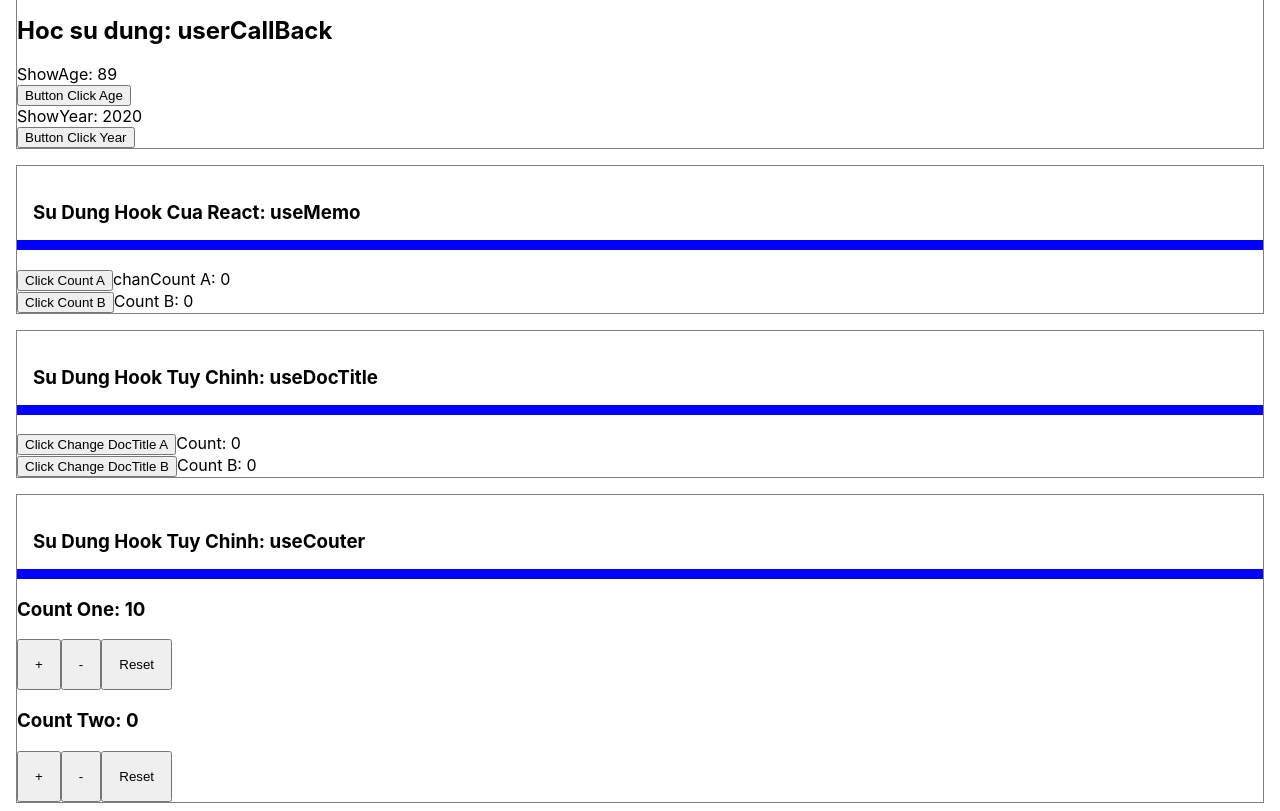
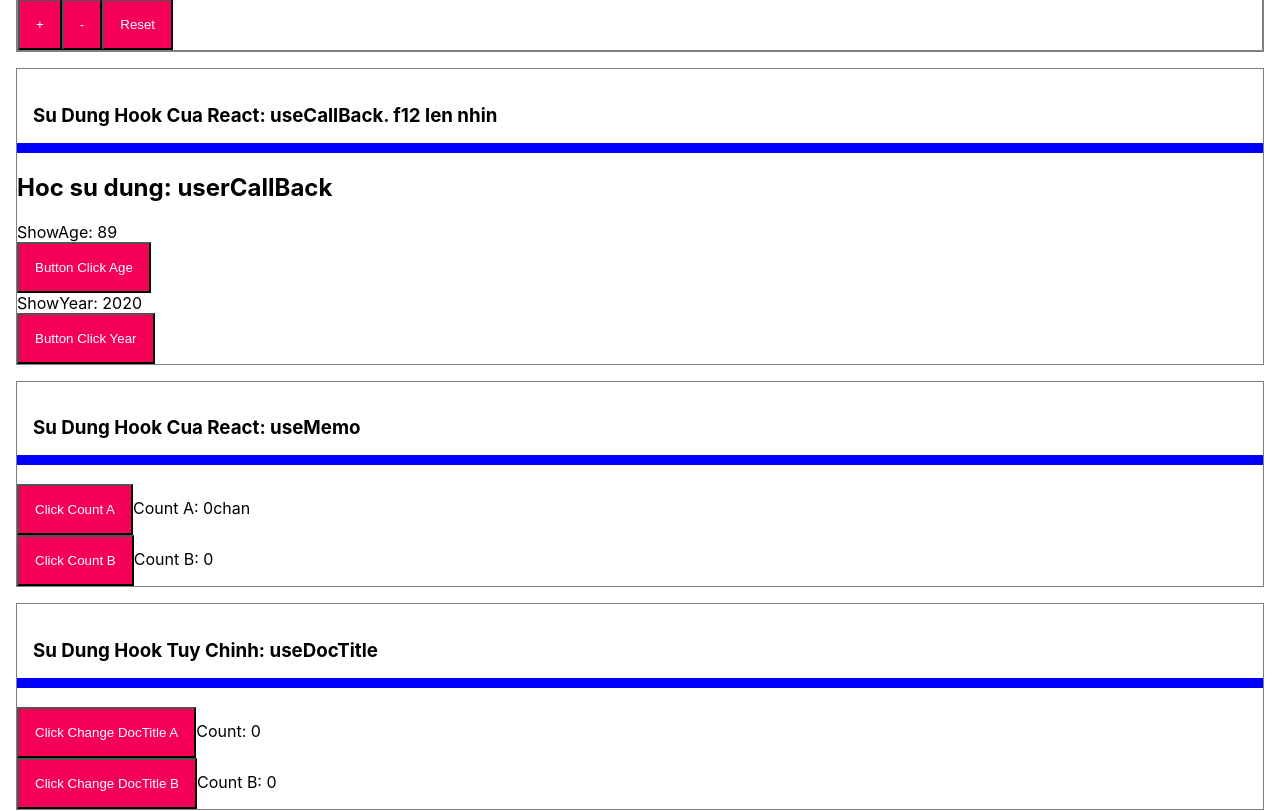
Before and after one commit to hoquangtri289/reducer, a React (Create React App) app: page / in a window 1280 px wide. Shown: the part 540-1351 px from the top of the page. Built offline with nearby package versions, Linux system fonts and the light colour scheme; no server answers.

Commit message:
Update: all button theme

```diff
--- a/src/components/count/CountA.js
+++ b/src/components/count/CountA.js
@@ -7,7 +7,7 @@ export default function CountA() {
     let myThem = useContext(MyTheme);
     return (
         <React.Fragment>
-            CountA: {countContext.countState}
+            <h4>CountA: {countContext.countState}</h4>
             <button
                 style={{
                     padding: myThem.padding,
--- a/src/components/count/CountD.js
+++ b/src/components/count/CountD.js
@@ -7,7 +7,7 @@ export default function CountD() {
     const myThem = useContext(MyTheme);
     return (
         <React.Fragment>
-            CountD: {countContext.countState}
+            <h4>CountD: {countContext.countState}</h4>
             <button
                 style={{
                     padding: myThem.padding,
--- a/src/components/useCallBack/ButtonClickAge.js
+++ b/src/components/useCallBack/ButtonClickAge.js
@@ -1,10 +1,21 @@
-import React from 'react'
+import React, { useContext } from "react";
+import { MyTheme } from "../../App";
 
-const ButtonClickAge = ({handleClickAge}) => {
-    console.log('ButtonClickAge');
+const ButtonClickAge = ({ handleClickAge }) => {
+    let myTheme = useContext(MyTheme);
+    console.log("ButtonClickAge");
     return (
-        <button onClick={handleClickAge}>Button Click Age</button>
-    )
-}
+        <button
+            style={{
+                padding: myTheme.padding,
+                color: myTheme.color,
+                backgroundColor: myTheme.backgroundcolor,
+            }}
+            onClick={handleClickAge}
+        >
+            Button Click Age
+        </button>
+    );
+};
 
 export default React.memo(ButtonClickAge);
--- a/src/components/useCallBack/ButtonClickYear.js
+++ b/src/components/useCallBack/ButtonClickYear.js
@@ -1,10 +1,21 @@
-import React from 'react'
+import React, { useContext } from "react";
+import { MyTheme } from "../../App";
 
-function ButtonClickYear({handleClickYear}) {
-    console.log('ButtonClickYear');
+function ButtonClickYear({ handleClickYear }) {
+    let myTheme = useContext(MyTheme);
+    console.log("ButtonClickYear");
     return (
-        <button onClick={handleClickYear}>Button Click Year</button>
-    )
+        <button
+            style={{
+                padding: myTheme.padding,
+                color: myTheme.color,
+                backgroundColor: myTheme.backgroundcolor,
+            }}
+            onClick={handleClickYear}
+        >
+            Button Click Year
+        </button>
+    );
 }
 
 export default React.memo(ButtonClickYear);
--- a/src/components/useCount/CountOne.js
+++ b/src/components/useCount/CountOne.js
@@ -1,10 +1,13 @@
-import React, {useContext} from 'react'
-import { MyTheme } from '../../App';
-import useCouter from '../../hooks/useCouter';
+import React, { useContext } from "react";
+import { MyTheme } from "../../App";
+import useCouter from "../../hooks/useCouter";
 
 const CountOne = () => {
     let myTheme = useContext(MyTheme);
-    let [count, handleClickCong, handleClickTru, handleClickReset] = useCouter(10, 10); // su dung hook tuy bien
+    let [count, handleClickCong, handleClickTru, handleClickReset] = useCouter(
+        10,
+        10
+    ); // su dung hook tuy bien
     return (
         <div>
             <h3>Count One: {count}</h3>
@@ -13,26 +16,38 @@ const CountOne = () => {
                     style={{
                         padding: myTheme.padding,
                         cursor: myTheme.cursor,
+                        color: myTheme.color,
+                        backgroundColor: myTheme.backgroundcolor,
                     }}
                     onClick={handleClickCong}
-                >+</button>
+                >
+                    +
+                </button>
                 <button
                     style={{
                         padding: myTheme.padding,
-                        cursor: myTheme.cursor
+                        cursor: myTheme.cursor,
+                        color: myTheme.color,
+                        backgroundColor: myTheme.backgroundcolor,
                     }}
                     onClick={handleClickTru}
-                >-</button>
+                >
+                    -
+                </button>
                 <button
                     style={{
                         padding: myTheme.padding,
-                        cursor: myTheme.cursor
+                        cursor: myTheme.cursor,
+                        color: myTheme.color,
+                        backgroundColor: myTheme.backgroundcolor,
                     }}
                     onClick={handleClickReset}
-                >Reset</button>
+                >
+                    Reset
+                </button>
             </div>
         </div>
-    )
-}
+    );
+};
 
-export default CountOne
+export default CountOne;
--- a/src/components/useCount/CountTwo.js
+++ b/src/components/useCount/CountTwo.js
@@ -1,9 +1,9 @@
-import React, { useContext} from "react";
+import React, { useContext } from "react";
 import { MyTheme } from "../../App";
 import useCouter from "../../hooks/useCouter";
 
 let CountTwo = () => {
-    let myThem = useContext(MyTheme);
+    let myTheme = useContext(MyTheme);
     let [count, handleClickCong, handleClickTru, handleClickReset] = useCouter(
         0,
         1
@@ -14,8 +14,10 @@ let CountTwo = () => {
             <div>
                 <button
                     style={{
-                        padding: myThem.padding,
-                        cursor: myThem.cursor,
+                        padding: myTheme.padding,
+                        cursor: myTheme.cursor,
+                        color: myTheme.color,
+                        backgroundColor: myTheme.backgroundcolor,
                     }}
                     onClick={handleClickCong}
                 >
@@ -23,8 +25,10 @@ let CountTwo = () => {
                 </button>
                 <button
                     style={{
-                        padding: myThem.padding,
-                        cursor: myThem.cursor,
+                        padding: myTheme.padding,
+                        cursor: myTheme.cursor,
+                        color: myTheme.color,
+                        backgroundColor: myTheme.backgroundcolor,
                     }}
                     onClick={handleClickTru}
                 >
@@ -32,8 +36,10 @@ let CountTwo = () => {
                 </button>
                 <button
                     style={{
-                        padding: myThem.padding,
-                        cursor: myThem.cursor,
+                        padding: myTheme.padding,
+                        cursor: myTheme.cursor,
+                        color: myTheme.color,
+                        backgroundColor: myTheme.backgroundcolor,
                     }}
                     onClick={handleClickReset}
                 >
--- a/src/components/useFormInput/useFormInput.js
+++ b/src/components/useFormInput/useFormInput.js
@@ -39,6 +39,8 @@ const useFormInput = () => {
                 <button
                     style={{
                         padding: myTheme.padding,
+                        color: myTheme.color,
+                        backgroundColor: myTheme.backgroundcolor,
                     }}
                     type="submit"
                 >
--- a/src/components/useHooks/DocTitleA.js
+++ b/src/components/useHooks/DocTitleA.js
@@ -1,7 +1,9 @@
-import React, { useState } from "react";
+import React, { useState, useContext } from "react";
 import useDocTitle from "../../hooks/useDocTitle";
+import { MyTheme } from "../../App";
 
 const DocTitleA = () => {
+    let myTheme = useContext(MyTheme);
     let [count, setCount] = useState(0);
     let handleClickCount = () => {
         setCount(count + 1);
@@ -10,7 +12,16 @@ const DocTitleA = () => {
     useDocTitle(count);
     return (
         <div>
-            <button onClick={handleClickCount}>Click Change DocTitle A</button>
+            <button
+                style={{
+                    padding: myTheme.padding,
+                    color: myTheme.color,
+                    backgroundColor: myTheme.backgroundcolor,
+                }}
+                onClick={handleClickCount}
+            >
+                Click Change DocTitle A
+            </button>
             <span>Count: {count}</span>
         </div>
     );
--- a/src/components/useHooks/DocTitleB.js
+++ b/src/components/useHooks/DocTitleB.js
@@ -1,7 +1,9 @@
-import React, { useState } from "react";
+import React, { useState, useContext } from "react";
 import useDocTitle from "../../hooks/useDocTitle";
+import { MyTheme } from "../../App";
 
 function DocTitleB() {
+    let myTheme = useContext(MyTheme);
     let [count, setCount] = useState(0);
     let handleClickCount = () => {
         setCount(count + 1);
@@ -9,7 +11,16 @@ function DocTitleB() {
     useDocTitle(count);
     return (
         <div>
-            <button onClick={handleClickCount}>Click Change DocTitle B</button>
+            <button
+                style={{
+                    padding: myTheme.padding,
+                    color: myTheme.color,
+                    backgroundColor: myTheme.backgroundcolor,
+                }}
+                onClick={handleClickCount}
+            >
+                Click Change DocTitle B
+            </button>
             <span>Count B: {count}</span>
         </div>
     );
--- a/src/components/useMemo/Memo.js
+++ b/src/components/useMemo/Memo.js
@@ -1,6 +1,8 @@
-import React, { useState, useMemo } from "react";
+import React, { useState, useMemo, useContext } from "react";
+import { MyTheme } from "../../App";
 
 function Memo() {
+    let myTheme = useContext(MyTheme);
     let [countA, setCountA] = useState(0);
     let [countB, setCountB] = useState(0);
 
@@ -38,13 +40,31 @@ function Memo() {
     return (
         <React.Fragment>
             <div>
-                <button onClick={handleClickCountA}>Click Count A</button>
+                <button
+                    style={{
+                        padding: myTheme.padding,
+                        color: myTheme.color,
+                        backgroundColor: myTheme.backgroundcolor,
+                    }}
+                    onClick={handleClickCountA}
+                >
+                    Click Count A
+                </button>
+                Count A: {countA}
                 {isSmall ? "chan" : "le"}
                 {/* {isSmall() ? 'chan' : 'le'} */}
-                Count A: {countA}
             </div>
             <div>
-                <button onClick={handleClickCountB}>Click Count B</button>
+                <button
+                    style={{
+                        padding: myTheme.padding,
+                        color: myTheme.color,
+                        backgroundColor: myTheme.backgroundcolor,
+                    }}
+                    onClick={handleClickCountB}
+                >
+                    Click Count B
+                </button>
                 Count B: {countB}
             </div>
         </React.Fragment>
```
